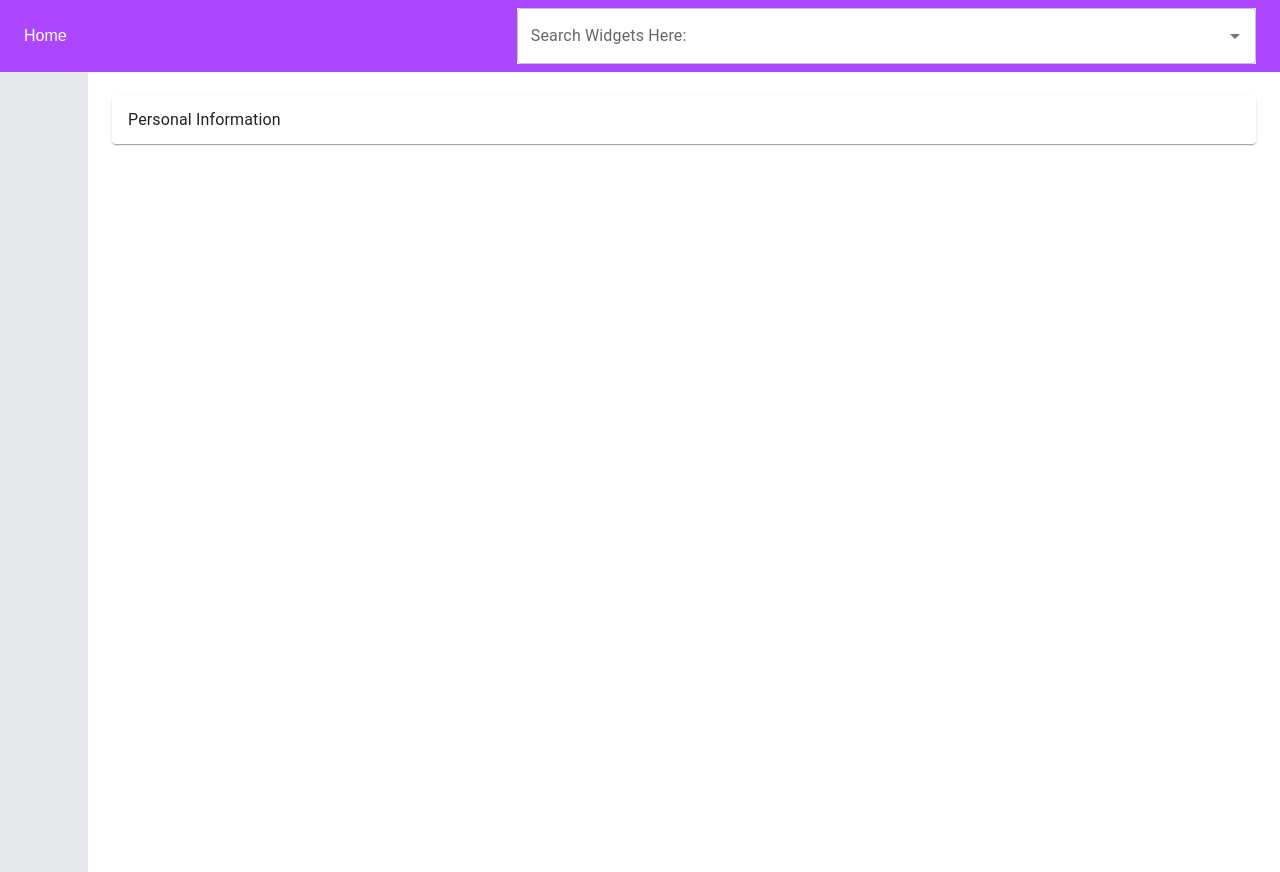
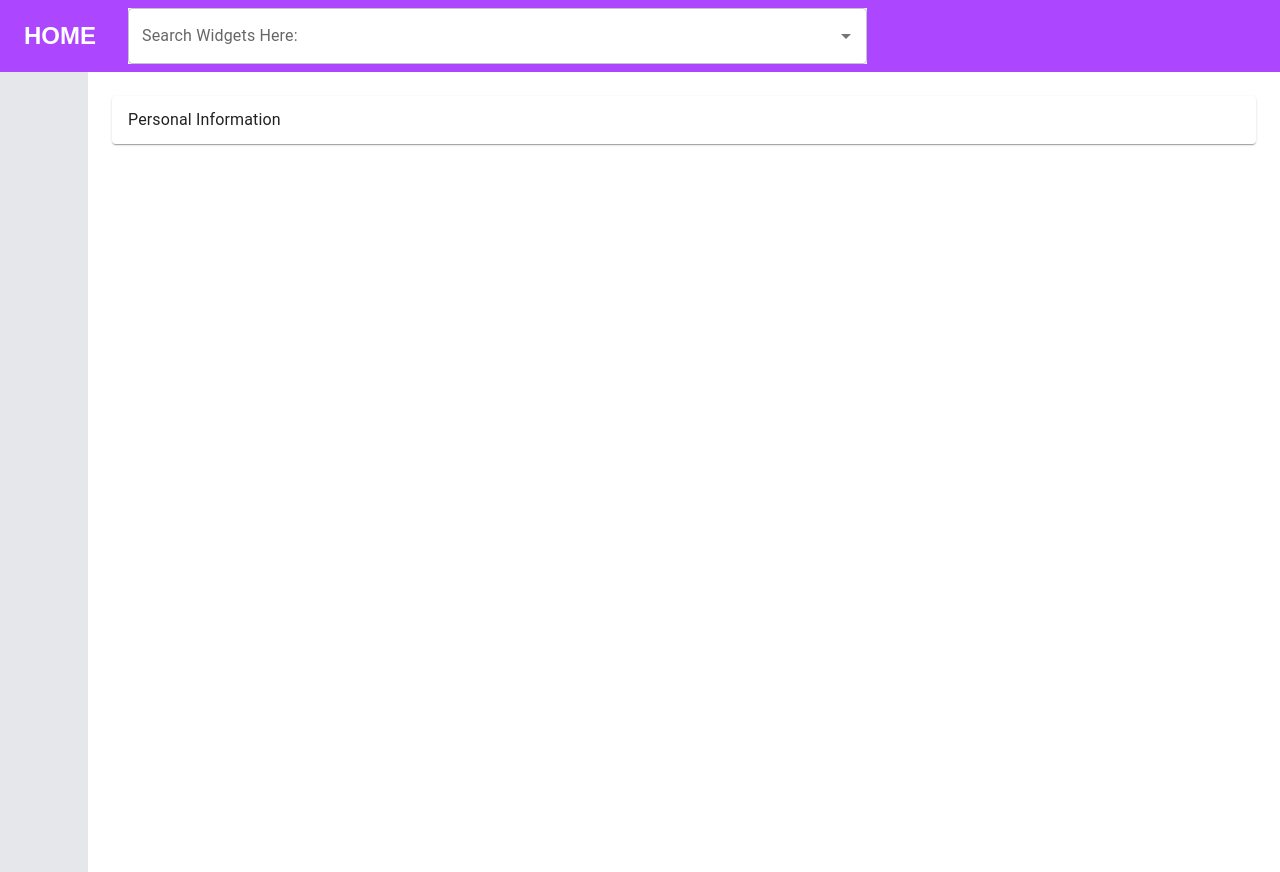
Before and after one commit to nickramella/employee-portal-sample, a Next.js app: page /personal-info in a window 1280 px wide. Built offline with nearby package versions, Linux system fonts and the light colour scheme; some icons are missing.

Commit message:
Update Sidebar and Stylings

```diff
--- a/components/FormField.tsx
+++ b/components/FormField.tsx
@@ -20,7 +20,7 @@ const FormField = ({label, id, type, value, disabled, handleChange}: FormFieldPr
             onChange={handleChange}
             value={value}
             disabled={disabled}
-            className='border border-gray-700 disabled:border-gray-300 disabled:cursor-not-allowed rounded-md p-1 w-full'
+            className='border border-gray-500 disabled:border-gray-300 disabled:cursor-not-allowed rounded-md p-1 w-full'
         />
     </div>
   )
--- a/components/HeaderBar.tsx
+++ b/components/HeaderBar.tsx
@@ -3,9 +3,9 @@ import Search from './Search'
 
 const HeaderBar = () => {
   return (
-    <div className='w-screen h-18 p-6 items-center bg-purple-500 text-white flex justify-between'>
+    <div className='w-screen h-18 p-6 items-center bg-purple-500 text-white flex space-x-8'>
         <div>
-            <Link href="/">Home</Link>
+            <Link href="/" className='text-2xl font-bold'>HOME</Link>
         </div>
         <Search label="Search Widgets Here:" options={["Personal Info"]} />
     </div>
--- a/components/SideBar.tsx
+++ b/components/SideBar.tsx
@@ -12,6 +12,7 @@ import InboxIcon from '@mui/icons-material/MoveToInbox';
 import MailIcon from '@mui/icons-material/Mail';
 import { Button, IconButton } from '@mui/material';
 import MenuIcon from '@mui/icons-material/Menu';
+import Link from 'next/link';
 
 const SideBar = () => {
   const [open, setOpen] = React.useState(false);
@@ -22,19 +23,15 @@ const SideBar = () => {
 
   const DrawerList = (
     <Box sx={{ width: 250 }} role="presentation" onClick={toggleDrawer(false)}>
-        <div>Profile Info</div>
+        <div>Profile Card Goes Here</div>
         <Divider />
         <List>
-            {['All mail', 'Trash', 'Spam'].map((text, index) => (
-                <ListItem key={text} disablePadding>
-                    <ListItemButton>
-                        <ListItemIcon>
-                                {index % 2 === 0 ? <InboxIcon /> : <MailIcon />}
-                        </ListItemIcon>
-                        <ListItemText primary={text} />
-                    </ListItemButton>
-                </ListItem>
-            ))}
+            <ListItem>
+                <Link href="/">Home</Link>
+            </ListItem>
+            <ListItem>
+                <Link href="/personal-info">Personal Info</Link>
+            </ListItem>
         </List>
     </Box>
   );
```
